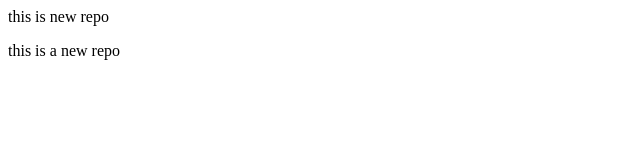
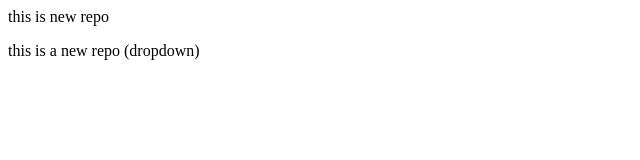
Before and after one commit to usamiiiii/localrepo, a plain HTML site: page index.html in a window 1280 px wide. Shown: the full height of the page, 0-640 px from the left. Drawn offline with Linux system fonts and the light colour scheme.

Commit message:
add drpodown

```diff
--- a/index.html
+++ b/index.html
@@ -2,5 +2,5 @@
 
 </p>
 <p>
-    this is a new repo
+    this is a new repo (dropdown)
 </p>
```
